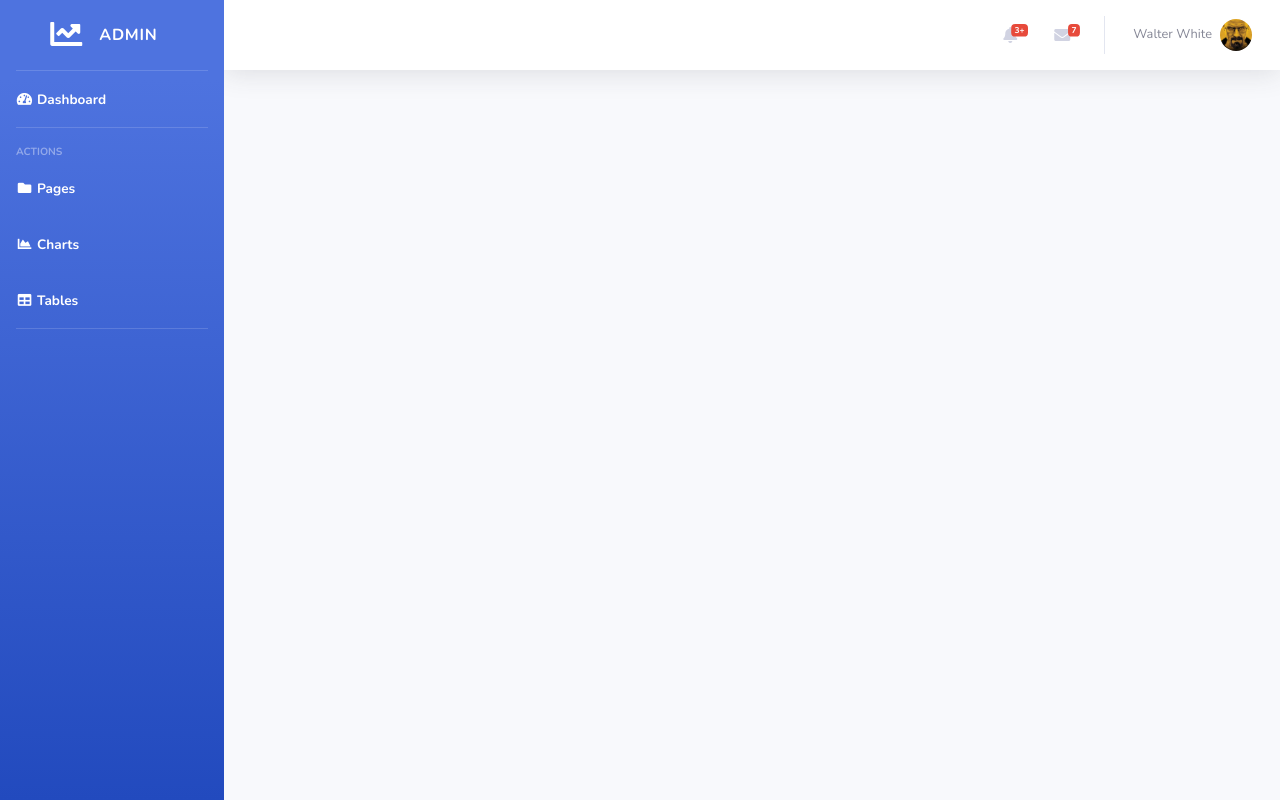
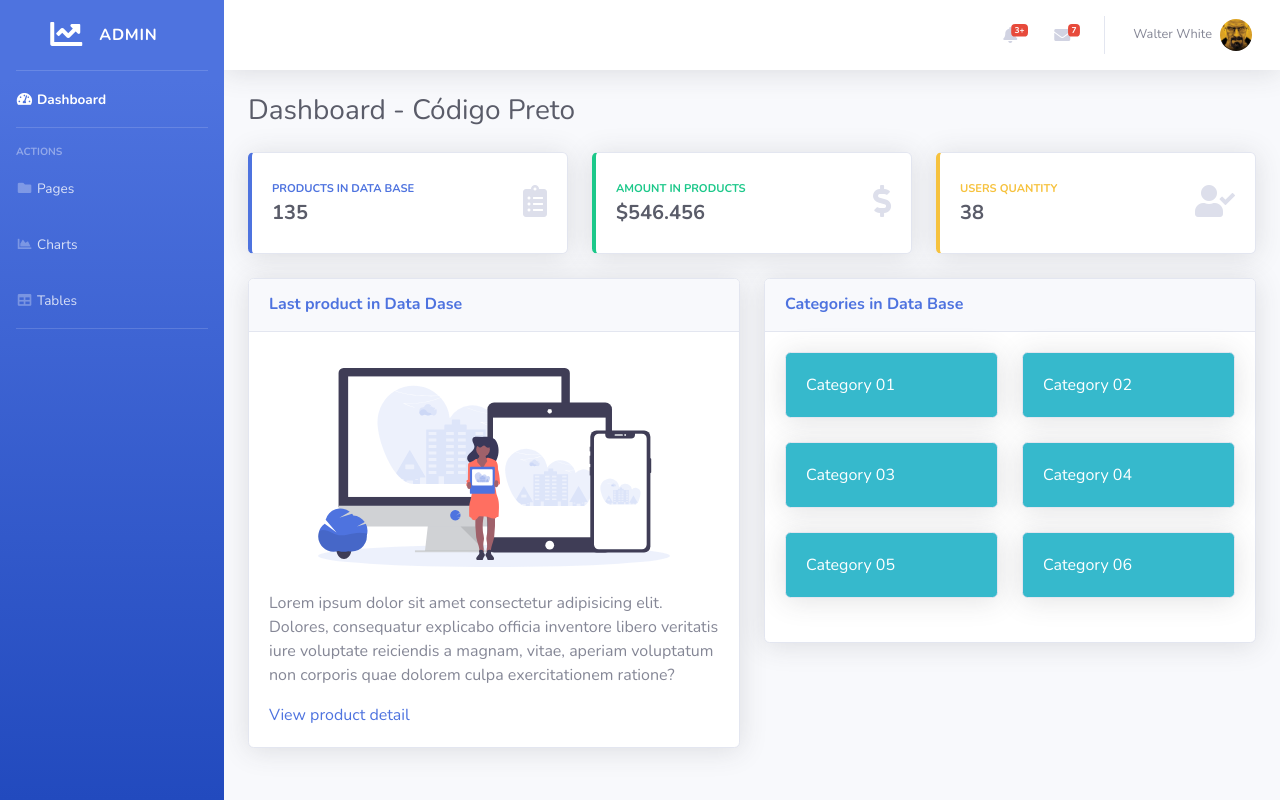
Before and after one commit to felipeblobo/dashboard-codigo-preto, a React (Create React App) app: page / in a window 1280 px wide. Built offline with nearby package versions, Linux system fonts and the light colour scheme.

Commit message:
Seguindo a componetização

```diff
--- a/src/components/ContentWrapper/ContentWrapper.jsx
+++ b/src/components/ContentWrapper/ContentWrapper.js
@@ -1,9 +1,12 @@
+import PageContent from "./PageContent/PageContent";
 import WrapperTopBar from "./WrapperTopBar";
+
 
 function ContentWrapper() {
   return (
     <div id="content-wrapper" className="d-flex flex-column">
       <WrapperTopBar />
+      <PageContent />
     </div>
   );
 }
--- /dev/null
+++ b/src/components/ContentWrapper/PageContent/ContentRow1.js
@@ -0,0 +1,59 @@
+function ContentRow1() {
+  return (
+    // <!-- Amount of Products in DB -->
+          <>
+						<div className="col-md-4 mb-4">
+							<div className="card border-left-primary shadow h-100 py-2">
+								<div className="card-body">
+									<div className="row no-gutters align-items-center">
+										<div className="col mr-2">
+											<div className="text-xs font-weight-bold text-primary text-uppercase mb-1"> Products in Data Base</div>
+											<div className="h5 mb-0 font-weight-bold text-gray-800">135</div>
+										</div>
+										<div className="col-auto">
+											<i className="fas fa-clipboard-list fa-2x text-gray-300"></i>
+										</div>
+									</div>
+								</div>
+							</div>
+						</div>
+
+						{/* // <!-- $$$ of all products in DB --> */}
+						<div className="col-md-4 mb-4">
+							<div className="card border-left-success shadow h-100 py-2">
+								<div className="card-body">
+									<div className="row no-gutters align-items-center">
+										<div className="col mr-2">
+											<div className="text-xs font-weight-bold text-success text-uppercase mb-1"> Amount in products</div>
+											<div className="h5 mb-0 font-weight-bold text-gray-800">$546.456</div>
+										</div>
+										<div className="col-auto">
+											<i className="fas fa-dollar-sign fa-2x text-gray-300"></i>
+										</div>
+									</div>
+								</div>
+							</div>
+						</div>
+
+						{/* // <!-- Amount of users in DB --> */}
+						<div className="col-md-4 mb-4">
+							<div className="card border-left-warning shadow h-100 py-2">
+								<div className="card-body">
+									<div className="row no-gutters align-items-center">
+										<div className="col mr-2">
+											<div className="text-xs font-weight-bold text-warning text-uppercase mb-1">Users quantity
+											</div>
+											<div className="h5 mb-0 font-weight-bold text-gray-800">38</div>
+										</div>
+										<div className="col-auto">
+											<i className="fas fa-user-check fa-2x text-gray-300"></i>
+										</div>
+									</div>
+								</div>
+							</div>
+						</div>
+        </>
+  )
+}
+
+export default ContentRow1;
--- /dev/null
+++ b/src/components/ContentWrapper/PageContent/ContentRow2.js
@@ -0,0 +1,84 @@
+import Product from '../../../assets/images/product_dummy.svg'
+
+function ContentRow2() {
+  return (
+    // <!-- Amount of Products in DB -->
+    <>
+      <div className="col-lg-6 mb-4">
+        <div className="card shadow mb-4">
+          <div className="card-header py-3">
+            <h6 className="m-0 font-weight-bold text-primary">
+              Last product in Data Dase
+            </h6>
+          </div>
+          <div className="card-body">
+            <div className="text-center">
+              <img
+                className="img-fluid px-3 px-sm-4 mt-3 mb-4"
+                style={{width: "25rem"}}
+                src={Product}
+                alt=''
+              />
+            </div>
+            <p>
+              Lorem ipsum dolor sit amet consectetur adipisicing elit. Dolores,
+              consequatur explicabo officia inventore libero veritatis iure
+              voluptate reiciendis a magnam, vitae, aperiam voluptatum non
+              corporis quae dolorem culpa exercitationem ratione?
+            </p>
+            <a target="_blank" rel="nofollow" href="/">
+              View product detail
+            </a>
+          </div>
+        </div>
+      </div>
+
+      {/* <!-- Categories in DB --> */}
+      <div className="col-lg-6 mb-4">
+        <div className="card shadow mb-4">
+          <div className="card-header py-3">
+            <h6 className="m-0 font-weight-bold text-primary">
+              Categories in Data Base
+            </h6>
+          </div>
+          <div className="card-body">
+            <div className="row">
+              <div className="col-lg-6 mb-4">
+                <div className="card bg-info text-white shadow">
+                  <div className="card-body">Category 01</div>
+                </div>
+              </div>
+              <div className="col-lg-6 mb-4">
+                <div className="card bg-info text-white shadow">
+                  <div className="card-body">Category 02</div>
+                </div>
+              </div>
+              <div className="col-lg-6 mb-4">
+                <div className="card bg-info text-white shadow">
+                  <div className="card-body">Category 03</div>
+                </div>
+              </div>
+              <div className="col-lg-6 mb-4">
+                <div className="card bg-info text-white shadow">
+                  <div className="card-body">Category 04</div>
+                </div>
+              </div>
+              <div className="col-lg-6 mb-4">
+                <div className="card bg-info text-white shadow">
+                  <div className="card-body">Category 05</div>
+                </div>
+              </div>
+              <div className="col-lg-6 mb-4">
+                <div className="card bg-info text-white shadow">
+                  <div className="card-body">Category 06</div>
+                </div>
+              </div>
+            </div>
+          </div>
+        </div>
+      </div>
+    </>
+  );
+}
+
+export default ContentRow2;
--- /dev/null
+++ b/src/components/ContentWrapper/PageContent/PageContent.js
@@ -0,0 +1,16 @@
+import ContentRow1 from './ContentRow1';
+import ContentRow2 from './ContentRow2';
+
+function PageContent() {
+  return (
+    <div className="container-fluid">
+      <div className="d-sm-flex align-items-center justify-content-between mb-4">
+        <h1 className="h3 mb-0 text-gray-800">Dashboard - Código Preto</h1>
+      </div>
+      <div class="row"><ContentRow1 /></div>
+      <div class="row"><ContentRow2 /></div>
+    </div>
+  );
+}
+
+export default PageContent;
--- a/src/components/SideBar.jsx
+++ b/src/components/SideBar/SideBar.js
@@ -35,7 +35,7 @@ function SideBar() {
         <div className="sidebar-heading">Actions</div>
 
         {/* <!-- Nav Item - Pages --> */}
-        <li className="nav-item active">
+        <li className="nav-item">
           <a className="nav-link collapsed" href="/">
             <i className="fas fa-fw fa-folder"></i>
             <span>Pages</span>
@@ -43,7 +43,7 @@ function SideBar() {
         </li>
 
         {/* <!-- Nav Item - Charts --> */}
-        <li className="nav-item active">
+        <li className="nav-item">
           <a className="nav-link" href="/">
             <i className="fas fa-fw fa-chart-area"></i>
             <span>Charts</span>
@@ -51,7 +51,7 @@ function SideBar() {
         </li>
 
         {/* <!-- Nav Item - Tables --> */}
-        <li className="nav-item active">
+        <li className="nav-item">
           <a className="nav-link" href="/">
             <i className="fas fa-fw fa-table"></i>
             <span>Tables</span>
```
Also changed, not shown: src/App.js (+5 -7 lines), src/components/ContentWrapper/WrapperTopBar.js (renamed from src/components/ContentWrapper/WrapperTopBar.jsx).
